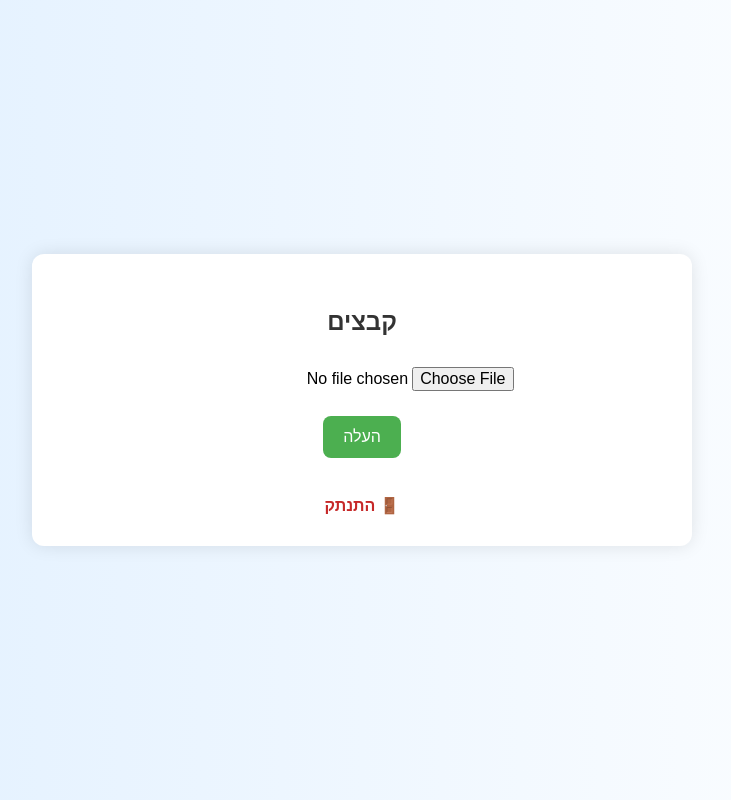
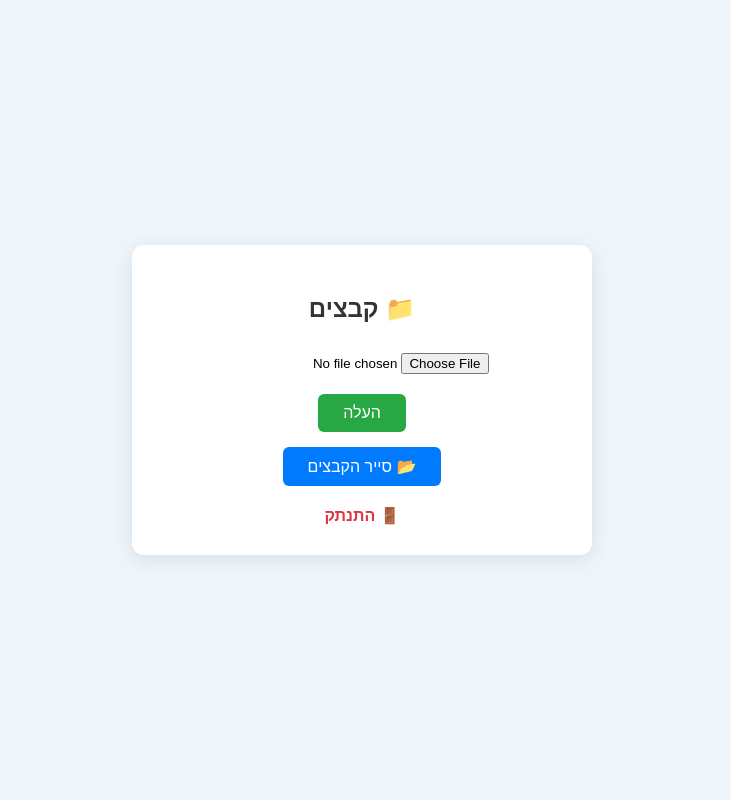
Before and after one commit to nirstore/nirstore, a Flask app: page /files in a window 1280 px wide. Shown: the whole page, without its empty margins (278-1009 px from the left). Run offline with Flask 3, Linux system fonts and the light colour scheme; the visitor is signed in with stand-in values (Sample User, id 1).

Commit message:
Update upload.html

```diff
--- a/templates/upload.html
+++ b/templates/upload.html
@@ -1,123 +1,101 @@
 <!doctype html>
-<html lang="he">
+<html lang="he" dir="rtl">
 <head>
   <meta charset="UTF-8">
   <title>ניהול קבצים</title>
   <style>
     body {
-      margin: 0;
-      padding: 0;
-      font-family: 'Segoe UI', sans-serif;
-      background: linear-gradient(to right, #dfefff, #ffffff);
+      font-family: Arial, sans-serif;
+      background: #eef6fc;
       display: flex;
       justify-content: center;
       align-items: center;
-      min-height: 100vh;
-      direction: rtl;
+      height: 100vh;
+      margin: 0;
     }
-
     .container {
-      background-color: white;
+      background: white;
       padding: 30px;
       border-radius: 12px;
-      box-shadow: 0 0 18px rgba(0, 0, 0, 0.1);
+      box-shadow: 0 4px 20px rgba(0,0,0,0.1);
+      text-align: center;
       width: 90%;
-      max-width: 600px;
-      text-align: center;
+      max-width: 400px;
     }
-
     h2 {
       margin-bottom: 20px;
       color: #333;
     }
-
     input[type="file"] {
-      padding: 10px;
+      margin: 10px 0;
+    }
+    button {
+      background-color: #28a745;
+      color: white;
+      border: none;
+      padding: 10px 25px;
+      margin-top: 10px;
       font-size: 16px;
-      border-radius: 8px;
-      margin-bottom: 15px;
-    }
-
-    button {
-      padding: 12px 20px;
-      font-size: 16px;
-      border: none;
-      border-radius: 8px;
-      background-color: #4CAF50;
-      color: white;
+      border-radius: 6px;
       cursor: pointer;
     }
-
     button:hover {
-      background-color: #45a049;
+      background-color: #218838;
     }
-
-    ul {
-      list-style: none;
-      padding: 0;
+    .secondary-btn {
+      background-color: #007bff;
+      margin-top: 15px;
     }
-
-    li {
-      background: #f9f9f9;
-      margin: 10px 0;
-      padding: 10px;
-      border-radius: 8px;
+    .secondary-btn:hover {
+      background-color: #0069d9;
     }
-
-    a {
-      margin: 0 10px;
+    .logout {
+      margin-top: 20px;
+      display: inline-block;
+      color: #dc3545;
       text-decoration: none;
-      color: #007BFF;
       font-weight: bold;
     }
-
-    a:hover {
-      text-decoration: underline;
+    ul {
+      text-align: right;
+      padding-right: 0;
+      list-style: none;
     }
-
-    .logout {
-      display: inline-block;
-      margin-top: 20px;
-      color: #c62828;
-      font-weight: bold;
+    li {
+      margin: 8px 0;
     }
-
-    .messages {
-      color: green;
-      margin-top: 15px;
+    .message {
+      color: #dc3545;
+      margin-bottom: 10px;
     }
   </style>
 </head>
 <body>
   <div class="container">
-    <h2>קבצים</h2>
-
-    <form method="post" enctype="multipart/form-data">
-      <input type="file" name="file" required><br>
-      <button type="submit">העלה</button>
-    </form>
+    <h2>📁 קבצים</h2>
 
     {% with messages = get_flashed_messages() %}
       {% if messages %}
-        <div class="messages">
+        <div class="message">
           {% for msg in messages %}
-            <div>{{ msg }}</div>
+            <p>{{ msg }}</p>
           {% endfor %}
         </div>
       {% endif %}
     {% endwith %}
 
-    <ul>
-      {% for file in files %}
-        <li>
-          {{ file }}
-          <a href="/download/{{ file }}">📥 הורד</a>
-          <a href="/delete/{{ file }}" style="color:red">🗑️ מחק</a>
-        </li>
-      {% endfor %}
-    </ul>
+    <form method="post" enctype="multipart/form-data">
+      <input type="file" name="file">
+      <br>
+      <button type="submit">העלה</button>
+    </form>
 
-    <a class="logout" href="/logout">🚪 התנתק</a>
+    <a href="{{ url_for('list_files') }}">
+      <button class="secondary-btn">📂 סייר הקבצים</button>
+    </a>
+
+    <br>
+    <a href="{{ url_for('logout') }}" class="logout">🚪 התנתק</a>
   </div>
 </body>
 </html>
```
